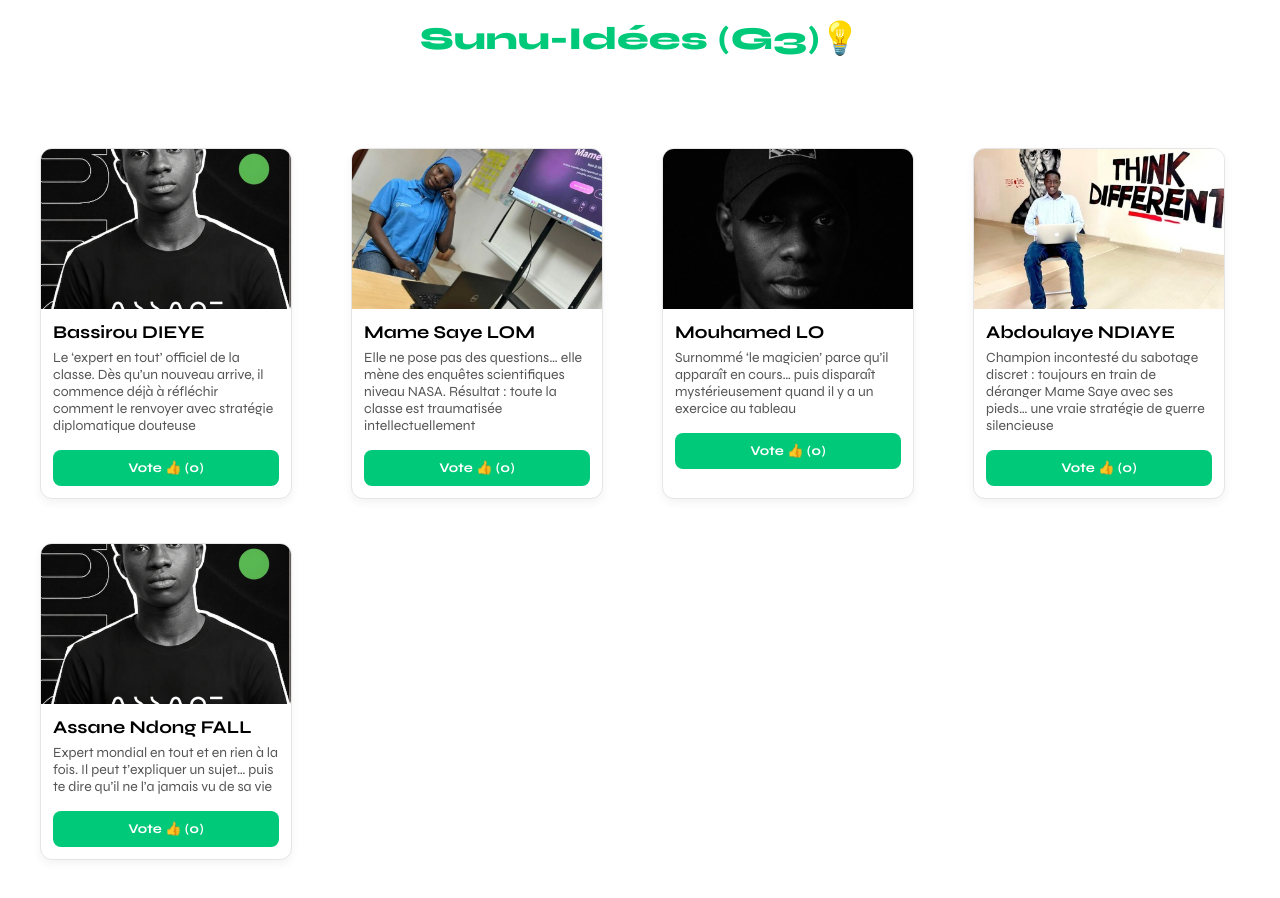
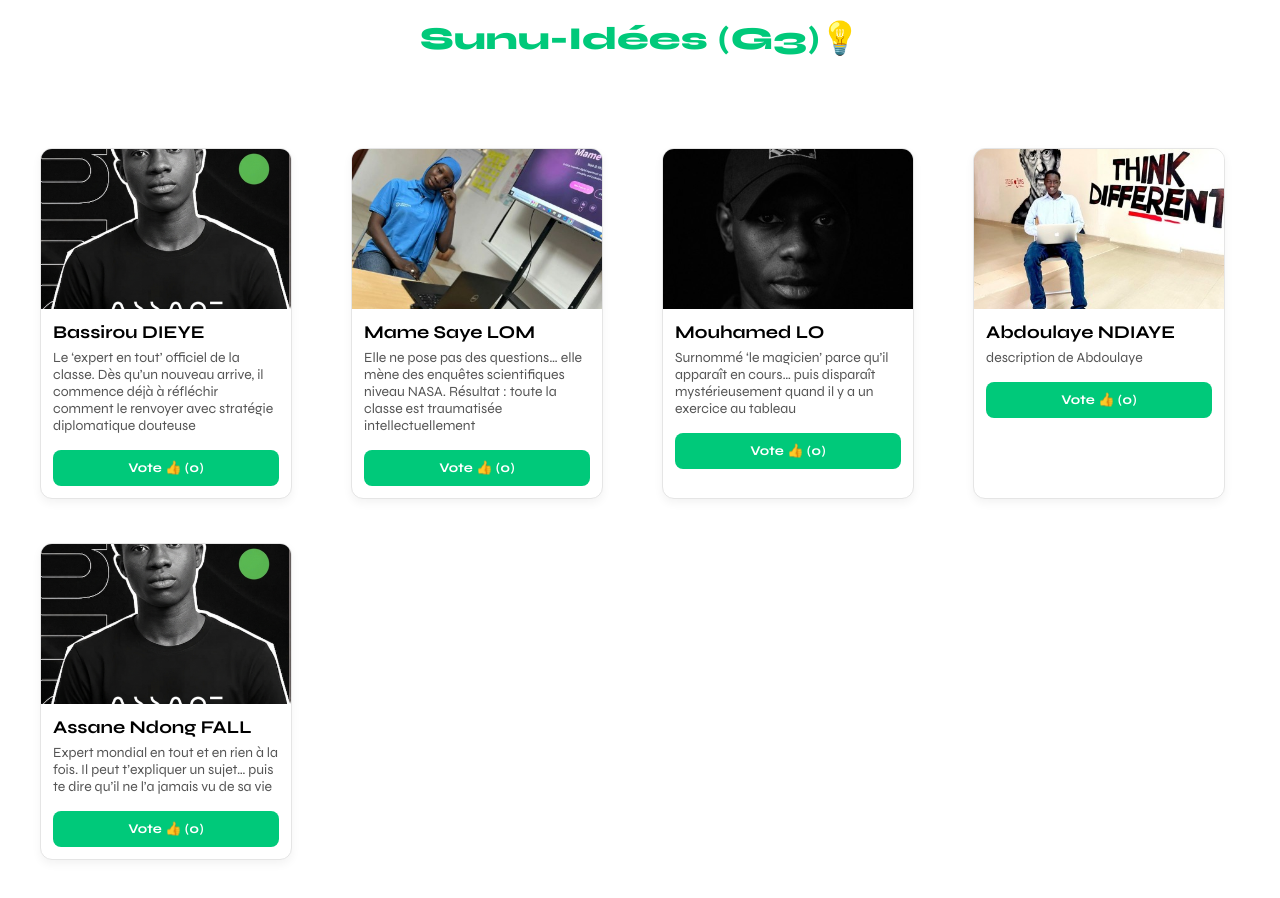
Before and after one commit to anf692/Sunu-idees-react, a React (Vite) app: page / in a window 1280 px wide. Built offline with nearby package versions, Linux system fonts and the light colour scheme.

Commit message:
modification du liste d'idees

```diff
--- a/src/App.jsx
+++ b/src/App.jsx
@@ -29,7 +29,7 @@ const idees = [
     id: 4,
     image: laye,
     titre: "Abdoulaye NDIAYE",
-    description: "Champion incontesté du sabotage discret : toujours en train de déranger Mame Saye avec ses pieds… une vraie stratégie de guerre silencieuse"
+    description: "description de Abdoulaye"
   },
   {
     id: 5,
```
